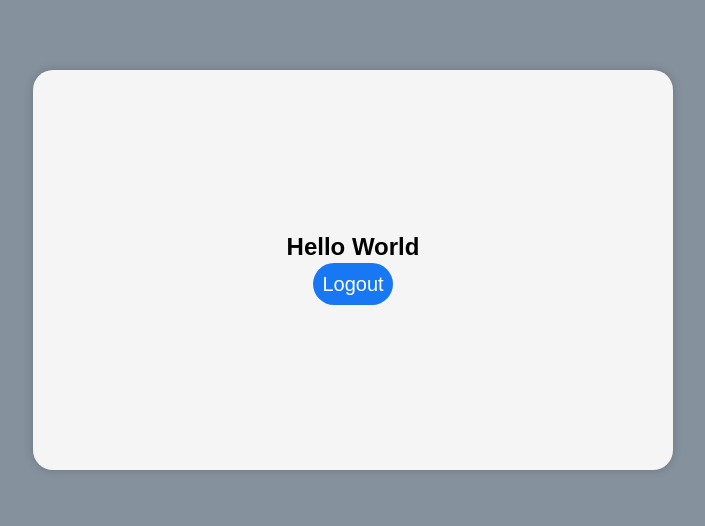
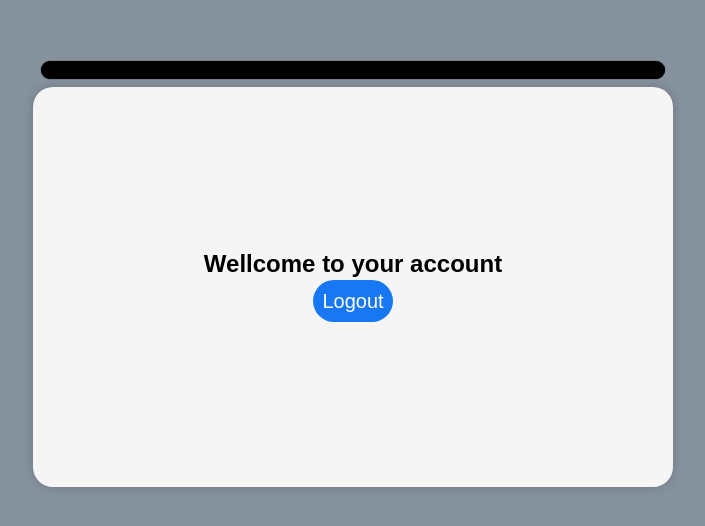
Before and after one commit to Teuton-Roy/login-and-register-app, a React (Create React App) app: page / in a window 1280 px wide. Shown: the part 130-656 px from the top of the page, without its empty margins (287-992 px from the left). Built offline with nearby package versions, Linux system fonts and the light colour scheme.

Commit message:
Add a <marquee/> tag in homepage and create a link

```diff
--- a/src/components/homepage/homepage.css
+++ b/src/components/homepage/homepage.css
@@ -22,3 +22,21 @@
     outline: none;
     cursor: pointer;
 }
+
+.homepage > .button:hover{
+    background-color: #0e5ac0;
+    border: #0e5ac0;
+}
+
+marquee{
+    background-color: black;
+    color: whitesmoke;
+    display: flex;
+    margin: 0.5rem;
+    box-shadow: 0 0 1px 0 black;
+    border-radius: 20px;
+}
+a{
+    text-decoration: none;
+    color: whitesmoke;
+}
--- a/src/components/homepage/homepage.js
+++ b/src/components/homepage/homepage.js
@@ -3,12 +3,18 @@ import "./homepage.css"
 
 const Homepage = () => {
     return (
-        <div className="homepage">
-            <h2>Hello World</h2>
-            <div className="button">
-                Logout
+        <div className="mar">
+            <marquee direction="lr"><a href="https://www.nitjsr.ac.in">Wellcome to NIT Jamshedpur</a></marquee>
+
+            <div className="homepage">
+                <h2>Wellcome to your account</h2>
+                <div className="button">
+                    Logout
+                </div>
             </div>
         </div>
+        // <marquee behavior="alternate"direction="ltr">copyright@ Teuton Roy</marquee>
+        // <marquee>tjnjng</marquee>
     )
 }
 
```
